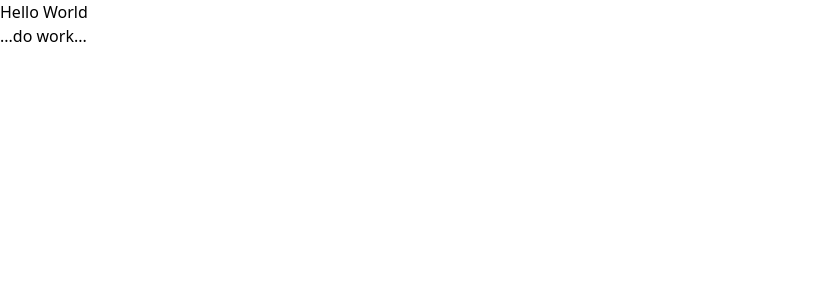
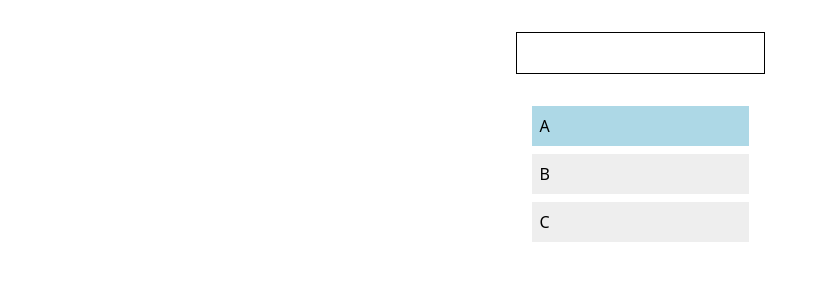
Before and after one commit to dtjv/command-slash, a React (Vite) app: page / in a window 1280 px wide. Shown: the top 300 px of the page, without its empty margins (0-827 px from the left). Built offline with nearby package versions, Linux system fonts and the light colour scheme.

Commit message:
Render menu w/ selectable menu item

```diff
--- a/src/app.jsx
+++ b/src/app.jsx
@@ -1,8 +1,81 @@
+import { useState } from 'react'
+
+const DEFAULT_ITEMS = [{ id: 'A' }, { id: 'B' }, { id: 'C' }]
+
 export const App = () => {
+  const [text, setText] = useState('')
+  const [items, setItems] = useState(DEFAULT_ITEMS)
+  const [selectedId, setSelectedId] = useState('A')
+
+  const handleChange = (e) => {
+    const v = e.currentTarget.value
+    setText(v)
+  }
+
+  const handleMouseOver = (id) => {
+    setSelectedId(id)
+  }
+
+  const handleKeyDown = (e) => {
+    const selectedIdx = items.findIndex((item) => item.id === selectedId)
+    const offset = e.key === 'ArrowDown' ? 1 : e.key === 'ArrowUp' ? -1 : 0
+
+    if (offset !== 0) {
+      e.preventDefault()
+
+      let nextIdx = selectedIdx + offset
+      nextIdx =
+        nextIdx < 0 ? 0 : nextIdx === items.length ? nextIdx - 1 : nextIdx
+      setSelectedId(items[nextIdx].id)
+    }
+  }
+
   return (
-    <>
-      <h1>Hello World</h1>
-      <div>...do work...</div>
-    </>
+    <div style={{ margin: '0 auto' }}>
+      <div
+        style={{ display: 'flex', justifyContent: 'center', padding: '2rem' }}
+      >
+        <div>
+          <input
+            type="text"
+            value={text}
+            onChange={handleChange}
+            onKeyDown={handleKeyDown}
+            style={{ padding: '.5rem', border: '1px solid black' }}
+          />
+          <div
+            style={{
+              marginTop: '1rem',
+              padding: '.5rem',
+            }}
+          >
+            <ul role="listbox" aria-activedescendant={selectedId}>
+              {items.map((item) => (
+                <li
+                  key={item.id}
+                  id={item.id}
+                  role="option"
+                  aria-selected={selectedId === item.id}
+                  style={{
+                    ...{
+                      cursor: 'pointer',
+                      margin: '.5rem',
+                      padding: '.5rem',
+                      backgroundColor: '#eee',
+                    },
+                    ...(selectedId === item.id
+                      ? { backgroundColor: 'lightblue' }
+                      : { backgroundColor: '#eee' }),
+                  }}
+                  onMouseOver={() => handleMouseOver(item.id)}
+                >
+                  {item.id}
+                </li>
+              ))}
+            </ul>
+          </div>
+        </div>
+      </div>
+    </div>
   )
 }
```
